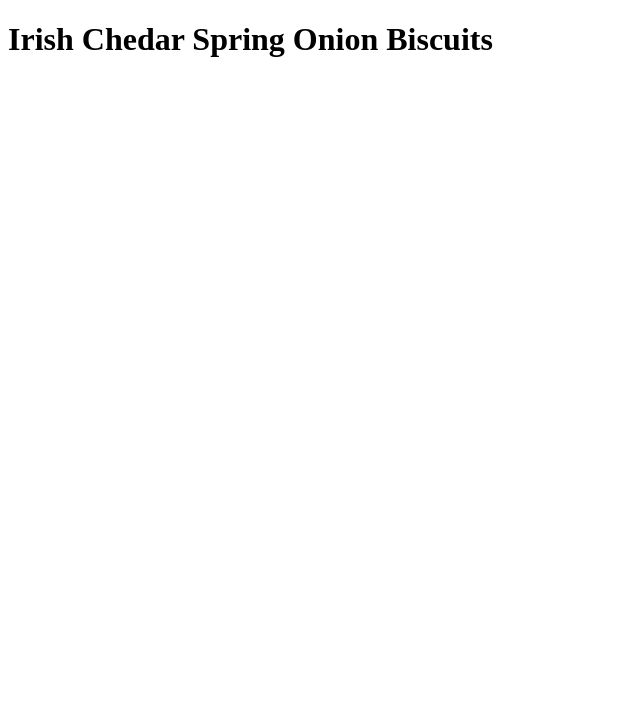
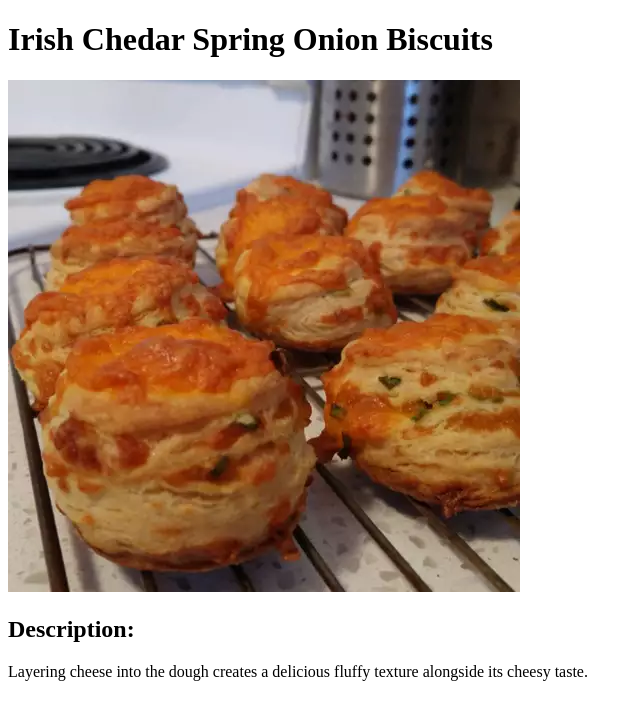
Before and after one commit to inhumanity/odin-recipes, a plain HTML site: page recipes/biscuits.html in a window 1280 px wide. Shown: the whole page, without its empty margins (0-642 px from the left). Drawn offline with Linux system fonts and the light colour scheme.

Commit message:
Added image folder, image, and description for recipe

```diff
--- a/recipes/biscuits.html
+++ b/recipes/biscuits.html
@@ -8,5 +8,8 @@
 </head>
 <body>
     <h1>Irish Chedar Spring Onion Biscuits</h1>
+    <img src="../images/biscuit.jpg" alt="biscuits with melted cheese cooling on a small rack">
+    <h2>Description: </h2>
+    <p>Layering cheese into the dough creates a delicious fluffy texture alongside its cheesy taste.</p>
 </body>
 </html>
```
Also changed, not shown: images/biscuit.jpg (added).
